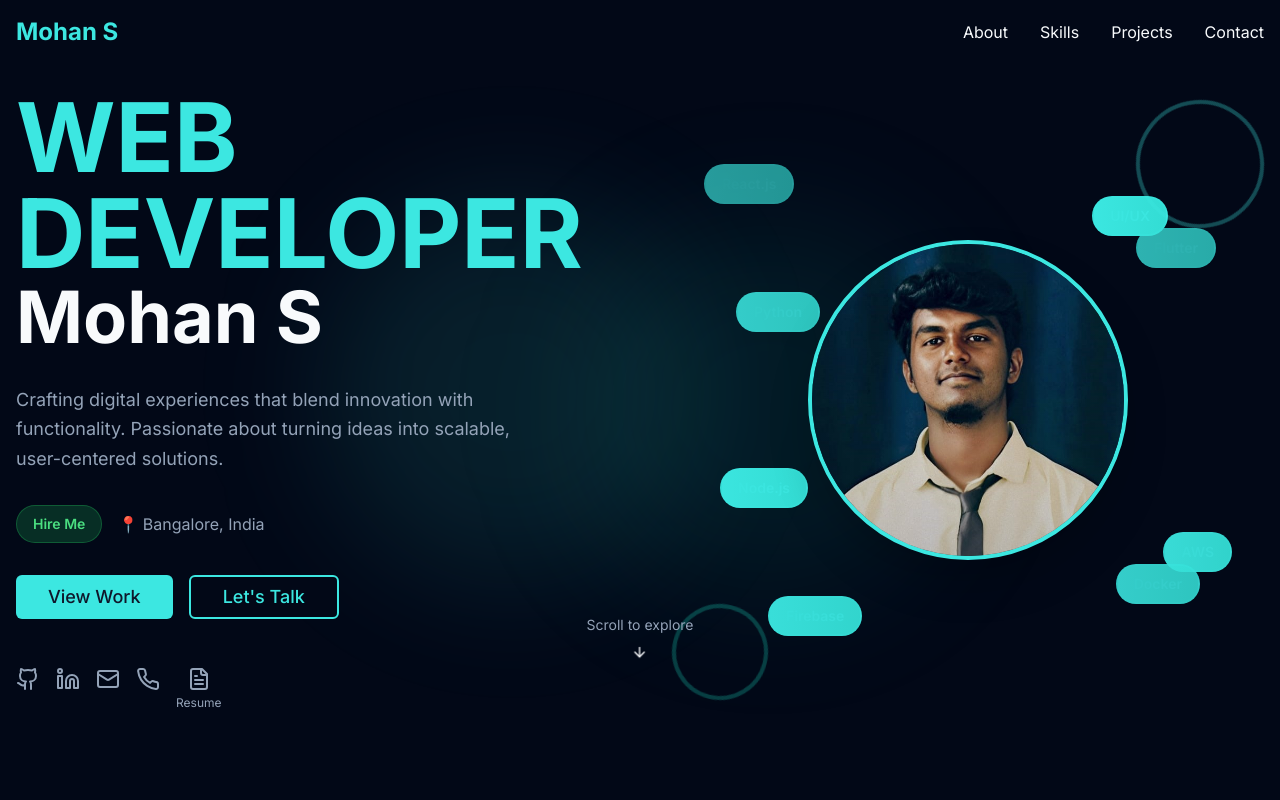
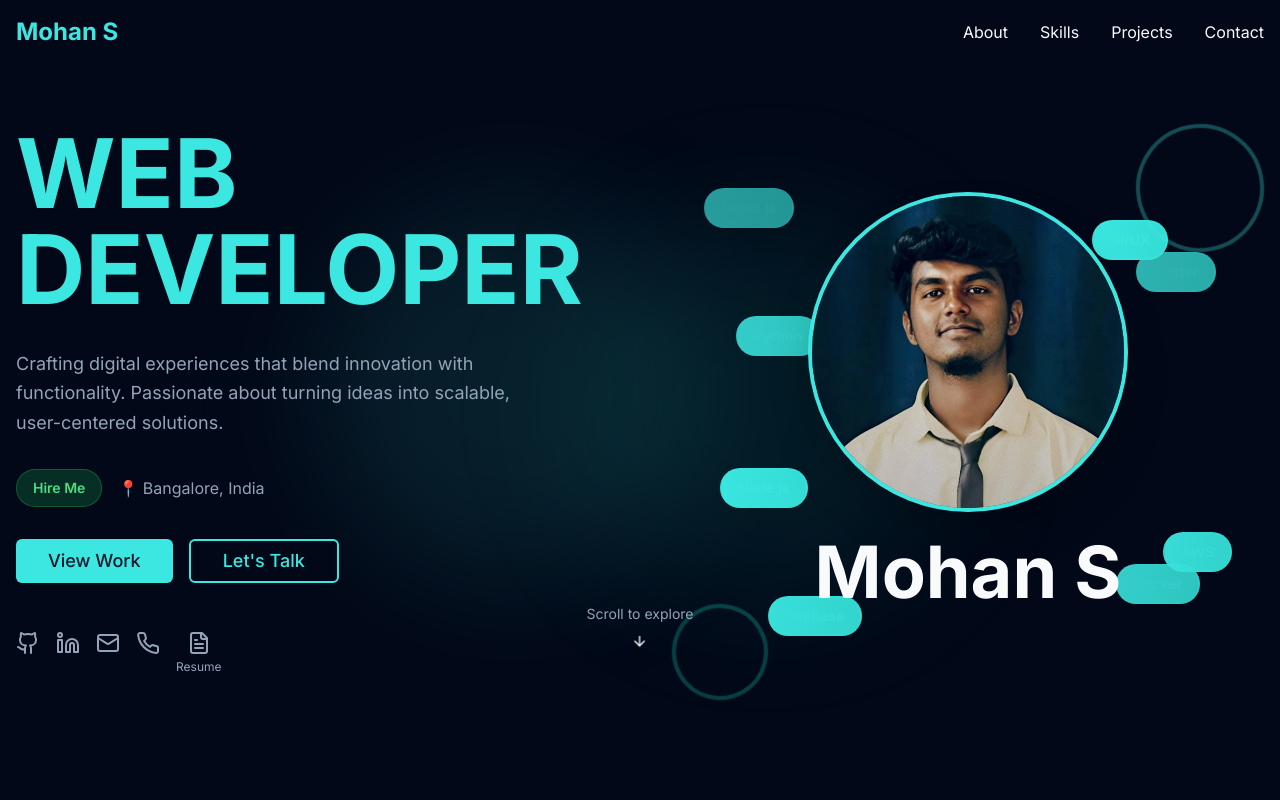
Before and after one commit to Msj30/mohan-developer, a React (Vite) app: page / in a window 1280 px wide. Shown: the top 800 px of the page. Built offline with nearby package versions, Linux system fonts and the light colour scheme.

Commit message:
Add name below profile picture
Place the name "Mohan S" below the profile picture in the hero section.

```diff
--- a/src/components/HeroFullscreen.tsx
+++ b/src/components/HeroFullscreen.tsx
@@ -2,6 +2,7 @@ import { Button } from '@/components/ui/button';
 import { Badge } from '@/components/ui/badge';
 import { Dialog, DialogContent, DialogTrigger } from '@/components/ui/dialog';
 import { ArrowDown, Github, Linkedin, Mail, Phone, FileText, Download } from 'lucide-react';
+
 const HeroFullscreen = () => {
   const scrollToAbout = () => {
     const element = document.getElementById('about');
@@ -82,7 +83,6 @@ const HeroFullscreen = () => {
             <div className="space-y-4">
               <h1 className="text-6xl md:text-8xl lg:text-9xl font-black leading-none">
                 <span className="block text-primary text-8xl">WEB DEVELOPER</span>
-                <span className="block text-foreground text-7xl">Mohan S</span>
               </h1>
             </div>
 
@@ -149,7 +149,7 @@ const HeroFullscreen = () => {
           </div>
 
           {/* Right Side - Profile with Floating Badges */}
-          <div className="relative flex justify-center items-center min-h-[600px]">
+          <div className="relative flex flex-col justify-center items-center min-h-[600px] space-y-6">
             {/* Central Profile Image */}
             <Dialog>
               <DialogTrigger asChild>
@@ -162,6 +162,9 @@ const HeroFullscreen = () => {
                 <img src="/lovable-uploads/c313d97d-1440-49a0-8455-b2c858bf4361.png" alt="Mohan S - Web Developer" className="w-full h-auto rounded-lg" />
               </DialogContent>
             </Dialog>
+
+            {/* Name below profile picture */}
+            <h2 className="text-7xl font-black text-foreground z-10 relative">Mohan S</h2>
 
             {/* Floating Skill Badges */}
             {skillBadges.map((skill, index) => <Badge key={skill.name} className={`absolute ${skill.position} bg-gradient-to-r from-primary/20 to-teal-500/20 text-primary border-primary/30 border-2 px-4 py-2 text-sm font-semibold hover:scale-110 transition-all duration-500 cursor-default animate-pulse`} style={{
@@ -192,4 +195,5 @@ const HeroFullscreen = () => {
       </div>
     </section>;
 };
+
 export default HeroFullscreen;
```
